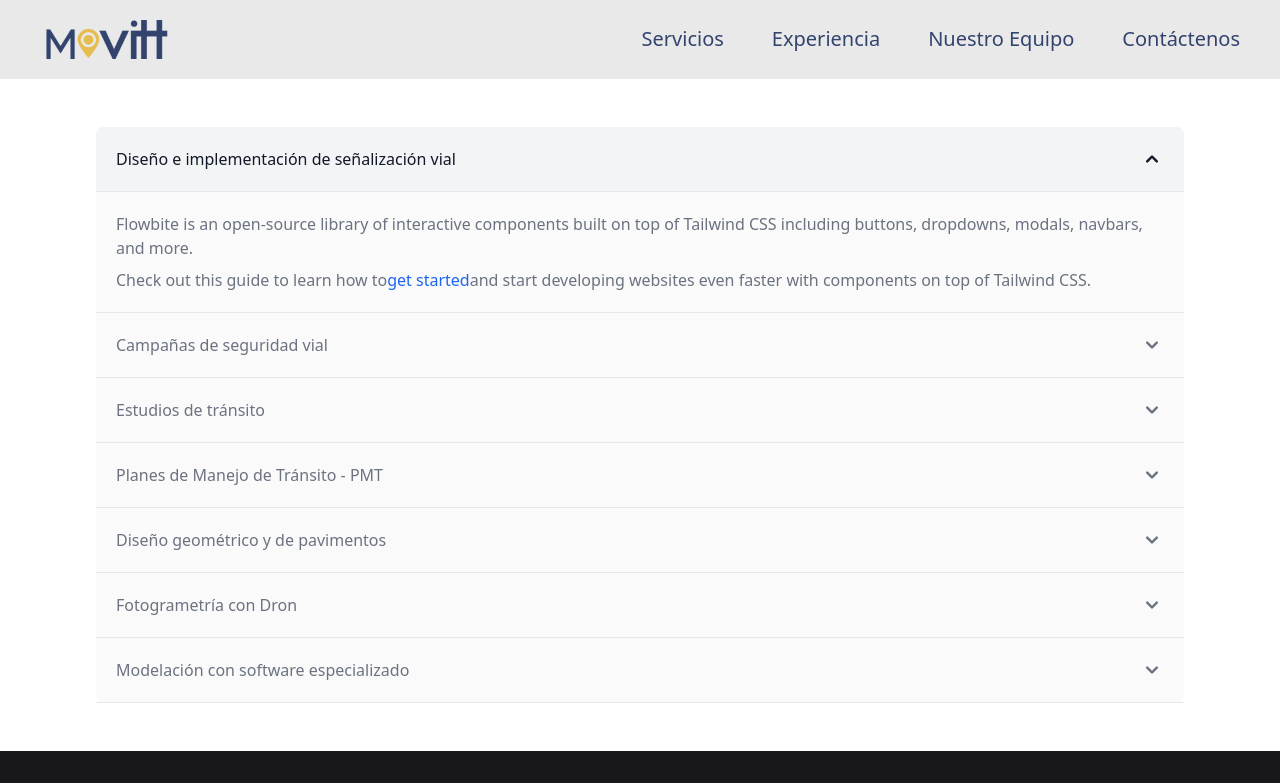
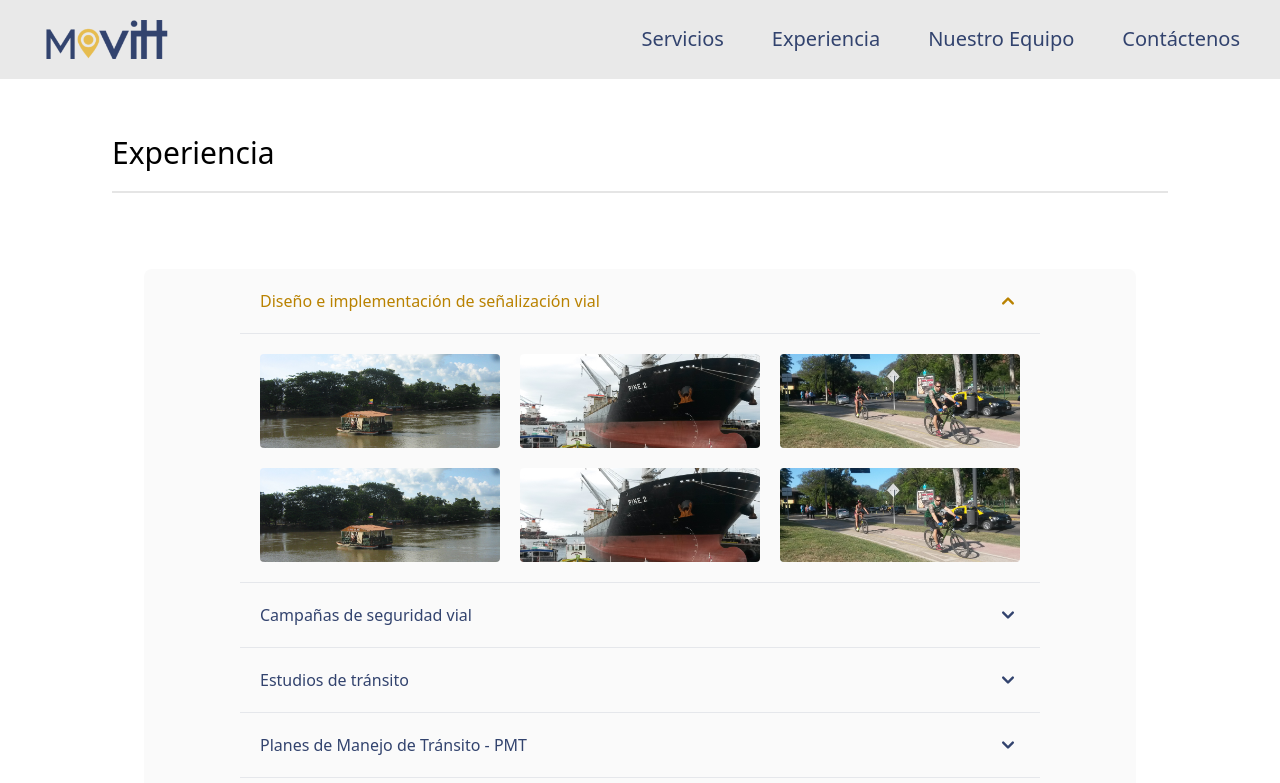
Before and after one commit to mariacardenas-1/movitt, a Next.js app: page /experiencia in a window 1280 px wide. Shown: the top 783 px of the page. Built offline with nearby package versions, Linux system fonts and the light colour scheme.

Commit message:
add gallery to experience page

```diff
--- a/components/customTheme.tsx
+++ b/components/customTheme.tsx
@@ -3,8 +3,8 @@ export const theme = {
         root: {
             base: 'divide-y divide-gray-200 border-gray-200 dark:divide-gray-700 dark:border-gray-700',
             flush: {
-                off: 'rounded-lg border',
-                on: 'border-b',
+                off: 'rounded-lg border ',
+                on: 'border-b ',
             },
         },
         content: {
@@ -18,15 +18,15 @@ export const theme = {
                     on: 'rotate-180',
                 },
             },
-            base: 'flex w-full items-center justify-between first:rounded-t-lg last:rounded-b-lg py-5 px-5 text-left font-medium text-gray-500 dark:text-gray-400',
+            base: 'flex w-full items-center justify-between first:rounded-t-lg last:rounded-b-lg py-5 px-5 text-left font-medium  dark:text-gray-400',
             flush: {
                 off: 'hover:bg-gray-100 focus:ring-4 focus:ring-gray-200 dark:hover:bg-gray-800 dark:focus:ring-gray-800',
                 on: '!bg-transparent dark:!bg-transparent',
             },
             heading: '',
             open: {
-                off: '',
-                on: 'text-gray-900 bg-gray-100 dark:bg-gray-800 dark:text-white',
+                off: 'text-movittBlue',
+                on: 'text-movittYellow bg-gray-100 dark:bg-gray-800 dark:text-white',
             },
         },
     },
--- /dev/null
+++ b/components/gallery.tsx
@@ -0,0 +1,12 @@
+import Image from "next/image"
+export default function Gallery ({imagenes}) {
+    return (
+        <div className="flex flex-wrap justify-center max-w-3xl gap-5 mx-auto">
+           {imagenes.map(img => (
+            <div className="lg:w-60  desk:w-80 w-80">
+                <Image className='rounded' src={img} alt='...'/>
+            </div>
+           ))}
+        </div>
+    )
+}
--- a/pages/experiencia.tsx
+++ b/pages/experiencia.tsx
@@ -1,82 +1,59 @@
 import Layout from "../components/layout"
-import { Accordion } from "flowbite-react"
+import {  Flowbite, Accordion } from "flowbite-react"
+import TextSection from "../components/textSection"
+import { theme } from '../components/customTheme'
+import Gallery from "../components/gallery"
+import transito from '../public/assets/slider-home/Fluvial.jpg'
+import transporte from '../public/assets/slider-home/transporte.jpg'
+import otra from '../public/assets/slider-home/Urbano.jpg'
+
 
 export default function Experiencia () {
+    const imaGenes = [transito, transporte, otra, transito, transporte, otra]
     return (
         <Layout>
-            <div className="my-12 mx-12 bg-neutral-50 rounded-lg md:mx-24">
+            <TextSection tittle={'Experiencia'} text={' '} />
+            <div className=" desk:px-36 lg:px-24 md:px-14 px-19 mx-12 pb-7 mb-10 bg-neutral-50 rounded-lg md:mx-36">
+            <Flowbite  theme={{ theme }}>
                 <Accordion flush={true}>
                     <Accordion.Panel>
                         <Accordion.Title>
-                        Diseño e implementación de señalización vial
+                            Diseño e implementación de señalización vial
                         </Accordion.Title>
                         <Accordion.Content>
-                        <p className="mb-2 text-gray-500 dark:text-gray-400">
-                            Flowbite is an open-source library of interactive components built on top of Tailwind CSS including buttons, dropdowns, modals, navbars, and more.
-                        </p>
-                        <p className="text-gray-500 dark:text-gray-400">
-                            Check out this guide to learn how to
-                            <a
-                            href="https://flowbite.com/docs/getting-started/introduction/"
-                            className="text-blue-600 hover:underline dark:text-blue-500"
-                            >
-                            get started
-                            </a>
-                            and start developing websites even faster with components on top of Tailwind CSS.
-                        </p>
+                            <Gallery imagenes={imaGenes}/>
                         </Accordion.Content>
                     </Accordion.Panel>
                     <Accordion.Panel>
                         <Accordion.Title>
-                        Campañas de seguridad vial
+                            Campañas de seguridad vial
                         </Accordion.Title>
                         <Accordion.Content>
-                        <p className="mb-2 text-gray-500 dark:text-gray-400">
-                            Flowbite is first conceptualized and designed using the Figma software so everything you see in the library has a design equivalent in our Figma file.
-                        </p>
-                        <p className="text-gray-500 dark:text-gray-400">
-                            Check out the
-                            <a
-                            href="https://flowbite.com/figma/"
-                            className="text-blue-600 hover:underline dark:text-blue-500"
-                            >
-                            Figma design system
-                            </a>
-                            based on the utility classes from Tailwind CSS and components from Flowbite.
-                        </p>
+                            <Gallery imagenes={imaGenes}/>
                         </Accordion.Content>
                     </Accordion.Panel>
                     <Accordion.Panel>
                         <Accordion.Title>
-                        Estudios de tránsito
+                            Estudios de tránsito
                         </Accordion.Title>
                         <Accordion.Content>
-                        <p className="mb-2 text-gray-500 dark:text-gray-400">
-                            The main difference is that the core components from Flowbite are open source under the MIT license, whereas Tailwind UI is a paid product. Another difference is that Flowbite relies on smaller and standalone components, whereas Tailwind UI offers sections of pages.
-                        </p>
-
+                            <Gallery imagenes={imaGenes}/>
                         </Accordion.Content>
                     </Accordion.Panel>
                     <Accordion.Panel>
                         <Accordion.Title>
-                        Planes de Manejo de Tránsito - PMT
+                            Planes de Manejo de Tránsito - PMT
                         </Accordion.Title>
                         <Accordion.Content>
-                        <p className="mb-2 text-gray-500 dark:text-gray-400">
-                            The main difference is that the core components from Flowbite are open source under the MIT license, whereas Tailwind UI is a paid product. Another difference is that Flowbite relies on smaller and standalone components, whereas Tailwind UI offers sections of pages.
-                        </p>
-
+                            <Gallery imagenes={imaGenes}/>
                         </Accordion.Content>
                     </Accordion.Panel>
                     <Accordion.Panel>
                         <Accordion.Title>
-                        Diseño geométrico y de pavimentos
+                            Diseño geométrico y de pavimentos
                         </Accordion.Title>
                         <Accordion.Content>
-                        <p className="mb-2 text-gray-500 dark:text-gray-400">
-                            The main difference is that the core components from Flowbite are open source under the MIT license, whereas Tailwind UI is a paid product. Another difference is that Flowbite relies on smaller and standalone components, whereas Tailwind UI offers sections of pages.
-                        </p>
-
+                            <Gallery imagenes={imaGenes}/>
                         </Accordion.Content>
                     </Accordion.Panel>
                     <Accordion.Panel>
@@ -84,10 +61,7 @@ export default function Experiencia () {
                         Fotogrametría con Dron
                         </Accordion.Title>
                         <Accordion.Content>
-                        <p className="mb-2 text-gray-500 dark:text-gray-400">
-                            The main difference is that the core components from Flowbite are open source under the MIT license, whereas Tailwind UI is a paid product. Another difference is that Flowbite relies on smaller and standalone components, whereas Tailwind UI offers sections of pages.
-                        </p>
-
+                            <Gallery imagenes={imaGenes}/>
                         </Accordion.Content>
                     </Accordion.Panel>
                     <Accordion.Panel>
@@ -95,13 +69,12 @@ export default function Experiencia () {
                         Modelación con software especializado
                         </Accordion.Title>
                         <Accordion.Content>
-                        <p className="mb-2 text-gray-500 dark:text-gray-400">
-                            The main difference is that the core components from Flowbite are open source under the MIT license, whereas Tailwind UI is a paid product. Another difference is that Flowbite relies on smaller and standalone components, whereas Tailwind UI offers sections of pages.
-                        </p>
-
+                            <Gallery imagenes={imaGenes}/>
                         </Accordion.Content>
                     </Accordion.Panel>
                 </Accordion>
+            </Flowbite>
+
             </div>
 
         </Layout>
--- a/pages/servicios.tsx
+++ b/pages/servicios.tsx
@@ -10,12 +10,15 @@ import TransitoIcon from "../icons/transitoIcon";
 import InfraestructuraIcon from "../icons/infraestructuraIcon";
 import Image from "next/image";
 import { theme } from '../components/customTheme'
+import TextSection from "../components/textSection";
 
 export default function Servicios () {
 
     return (
         <Layout>
-            <div className="py-12 w-72 md:w-full mt-6 mx-auto md:px-24">
+            <TextSection tittle={'Servicios'} text={''} />
+            <div className="w-72 md:w-full mx-auto md:px-24">
+                <div className=" desk:px-40 lg:px-28 md:px-16 px-10">
                     <Flowbite  theme={{ theme }}>
                         <Tabs.Group
                             aria-label="Tabs with icons"
@@ -85,6 +88,7 @@ export default function Servicios () {
                         </Tabs.Group>
                     </Flowbite>
                 </div>
+            </div>
         </Layout>
     )
 }
--- a/tailwind.config.js
+++ b/tailwind.config.js
@@ -16,7 +16,8 @@ module.exports = {
         cblue: '#34afe6',
         gris: '#e9e9e9',
         movittBlue: '#32436e',
-        movittgray: '#51596a26'
+        movittgray: '#51596a26',
+        movittYellow: '#b98200'
         // movittBlue: '#182444',
       },
       spacing: {
```
Lines whose indentation alone changed are shown as unchanged.
